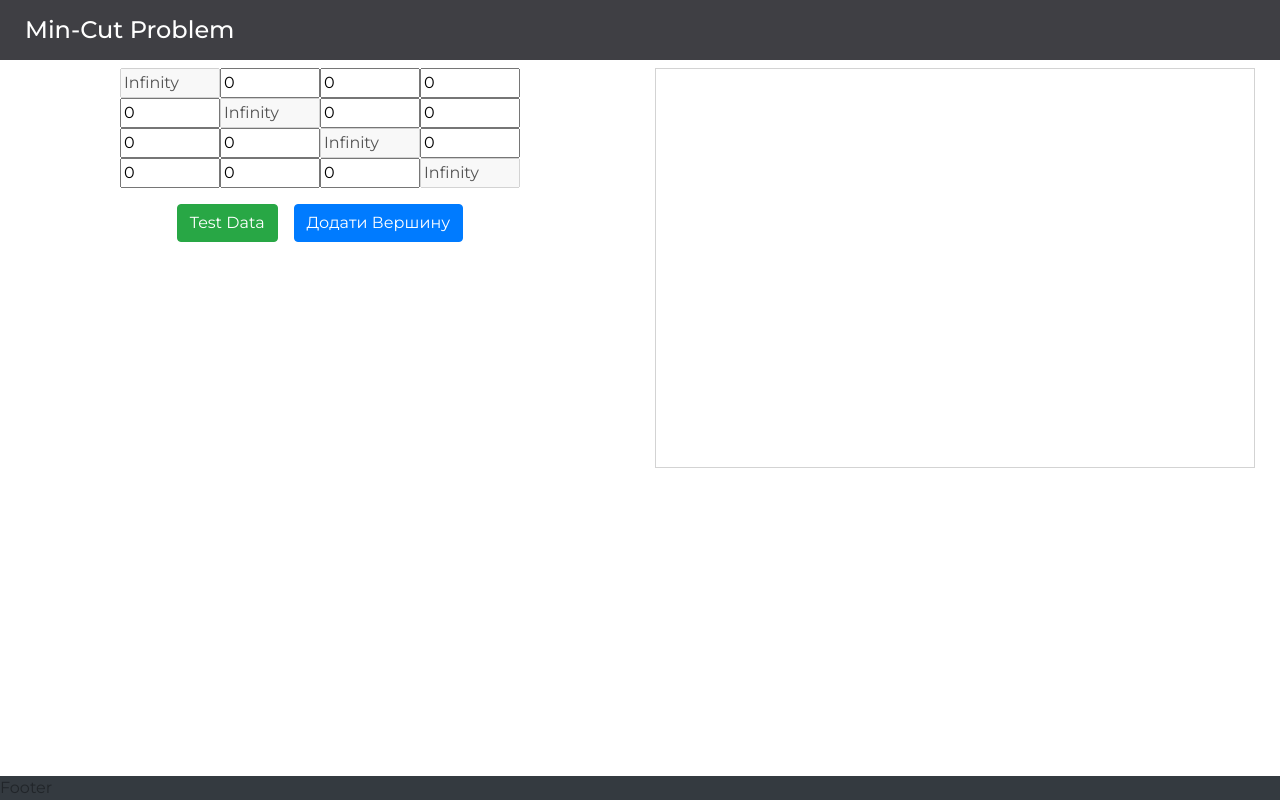
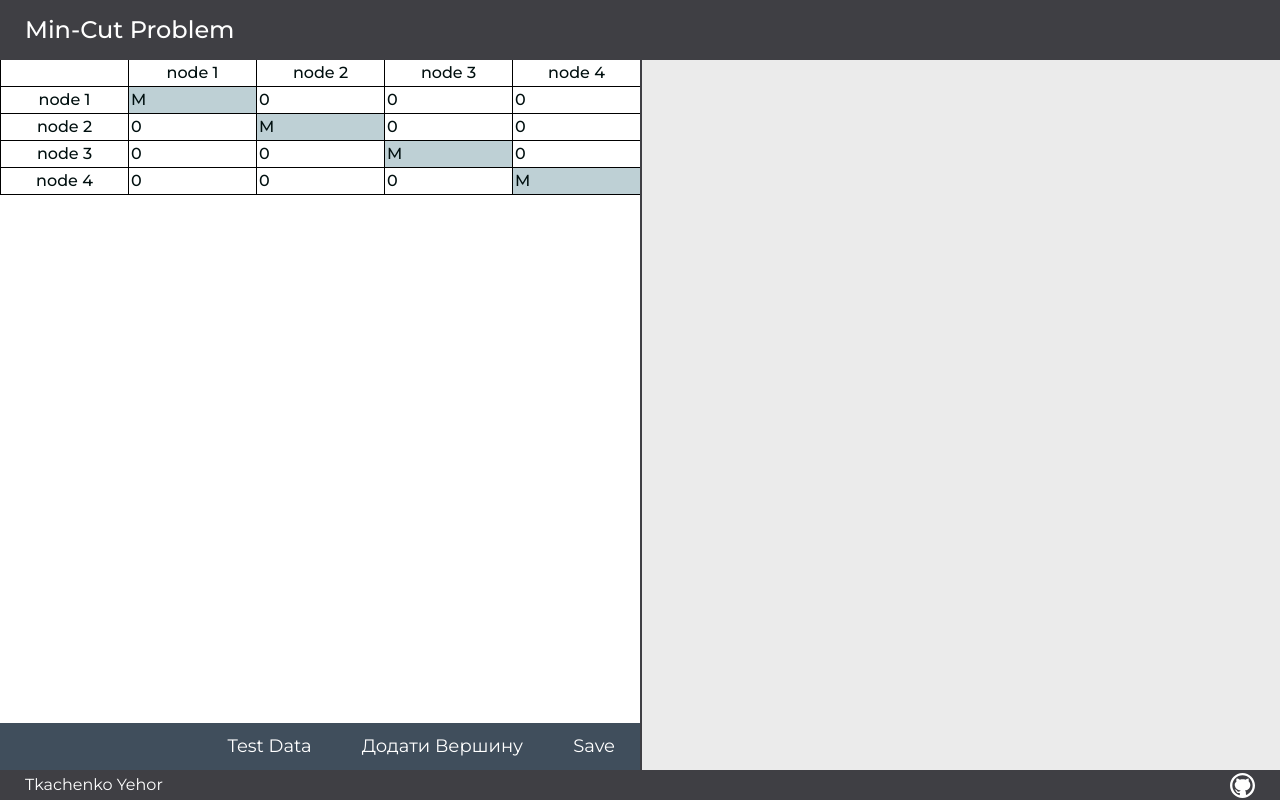
Before and after one commit to EgoTkachenco/Min_Cut_Course_Work, a Vue app: page / in a window 1280 px wide. Built offline with nearby package versions, Linux system fonts and the light colour scheme.

Commit message:
Add graph representation class and small UI updates

```diff
--- a/src/App.vue
+++ b/src/App.vue
@@ -3,17 +3,29 @@
     <app-navbar></app-navbar>
 
     <div class="flex-grow-1">
-      <div class="container-fluid mt-2">
-        <div class="row">
-          <div class="col-12">
-            <app-graph-input></app-graph-input>
-          </div>
-        </div>
+      <div class="container-fluid">
+        <app-graph-input></app-graph-input>
       </div>
     </div>
 
-    <footer class="bg-dark white">
-      Footer
+    <footer>
+      <div>Tkachenko Yehor</div>
+      <div class="ml-auto">
+        <a href="https://github.com/EgoTkachenco/Min_Cut_Course_Work">
+          <svg
+            xmlns="http://www.w3.org/2000/svg"
+            width="25"
+            height="25"
+            fill="#fff"
+            viewBox="0 0 291.32 291.32">
+            <g>
+              <path
+                d="M145.66,0C65.219,0,0,65.219,0,145.66c0,80.45,65.219,145.66,145.66,145.66   s145.66-65.21,145.66-145.66C291.319,65.219,226.1,0,145.66,0z M186.462,256.625c-0.838-11.398-1.775-25.518-1.83-31.235   c-0.364-4.388-0.838-15.549-11.434-22.677c42.068-3.523,62.087-26.774,63.526-57.499c1.202-17.497-5.754-32.883-18.107-45.3   c0.628-13.282-0.401-29.023-1.256-35.941c-9.486-2.731-31.608,8.949-37.79,13.947c-13.037-5.062-44.945-6.837-64.336,0   c-13.747-9.668-29.396-15.64-37.926-13.974c-7.875,17.452-2.813,33.948-1.275,35.914c-10.142,9.268-24.289,20.675-20.447,44.572   c6.163,35.04,30.816,53.94,70.508,58.564c-8.466,1.73-9.896,8.048-10.606,10.788c-26.656,10.997-34.275-6.791-37.644-11.425   c-11.188-13.847-21.23-9.832-21.849-9.614c-0.601,0.218-1.056,1.092-0.992,1.511c0.564,2.986,6.655,6.018,6.955,6.263   c8.257,6.154,11.316,17.27,13.2,20.438c11.844,19.473,39.374,11.398,39.638,11.562c0.018,1.702-0.191,16.032-0.355,27.184   C64.245,245.992,27.311,200.2,27.311,145.66c0-65.365,52.984-118.348,118.348-118.348S264.008,80.295,264.008,145.66   C264.008,196.668,231.69,239.992,186.462,256.625z"
+              />
+            </g>
+          </svg>
+        </a>
+      </div>
     </footer>
   </div>
 </template>
@@ -22,13 +34,11 @@
   import Navbar from './components/app-navbar';
   import GraphInput from './components/app-graph-input';
 
-
-
   export default {
     data: () => ({}),
     components: {
       'app-navbar': Navbar,
-      'app-graph-input': GraphInput
+      'app-graph-input': GraphInput,
     },
   };
 </script>
@@ -45,4 +55,34 @@
     flex-direction: column;
     min-height: 100vh;
   }
+  footer {
+    width: 100%;
+    display: flex;
+    align-items: center;
+    padding: 0 25px;
+    background: #3f3f44;
+    color: #fff;
+    height: 30px;
+  }
+  .toolbar {
+    display: flex;
+    align-self: flex-end;
+    justify-content: flex-end;
+    width: 100%;
+    background: #404E5C;
+  }
+  .toolbar-btn {
+    padding: 10px 25px;
+    border: none;
+    background: none;
+    color: #fff;
+    font-size: 18px;
+    transition: all 300ms;
+  }
+  .toolbar-btn:hover {
+    background: #3f3f44;
+  }
+  .toolbar-btn:focus {
+    outline: 1px solid #4062bb;
+  }
 </style>
--- a/src/components/app-graph-input.vue
+++ b/src/components/app-graph-input.vue
@@ -1,50 +1,73 @@
 <template>
-  <div id="graph-input" class="row" v-if="graph">
-    <div class="col-12 col-md-6">
-      <div
-        class="d-flex justify-content-center"
-        v-for="(row, rowIndex) in graph"
-        :key="rowIndex">
+  <div id="graph-input" class="row" v-if="matrix">
+    <div class="col-12 col-md-6 px-0 d-flex flex-column">
+      <div class="table-wrapper">
+        <div class="d-flex align-items-start">
+          <input class="label" disabled />
+          <input
+            v-for="(item, index) in matrix.length"
+            :key="index"
+            class="label"
+            type="text"
+            disabled
+            :value="`node ${index + 1}`"
+          />
+        </div>
         <div
-          v-for="(item, index) in graph[rowIndex]"
-          :key="rowIndex + ' ' + index">
+          class="d-flex align-items-start"
+          v-for="(row, rowIndex) in matrix"
+          :key="rowIndex"
+        >
           <input
+            class="label"
+            type="text"
+            disabled
+            :value="`node ${rowIndex + 1}`"
+          />
+          <input
+            v-for="(item, index) in matrix[rowIndex]"
+            :key="rowIndex + ' ' + index"
             type="text"
             :disabled="index == rowIndex"
-            :value="graph[rowIndex][index]"
+            :value="index != rowIndex ? matrix[rowIndex][index] : 'M'"
             @input="changeWeight(rowIndex, index, $event.target.value)"
-            :key="index"/>
+          />
         </div>
       </div>
 
-      <div class="d-flex justify-content-center my-3">
-        <button class="btn btn-success mx-2" @click="fillTestData">
-          Test Data
-        </button>
-        <button class="btn btn-primary mx-2" @click="addVertex">
-          Додати Вершину
-        </button>
+      <div class="d-flex mt-3 flex-grow-1">
+        <div class="toolbar">
+          <button class="toolbar-btn" @click="fillTestData">
+            Test Data
+          </button>
+          <button class="toolbar-btn" @click="addVertex">
+            Додати Вершину
+          </button>
+          <button class="toolbar-btn" @click="save">
+            Save
+          </button>
+        </div>
       </div>
     </div>
 
-    <div class="col-12 col-md-6">
-      <app-visualize :data="graph"></app-visualize>
+    <div class="col-12 col-md-6 px-0">
+      <app-visualize :data="matrix"></app-visualize>
     </div>
   </div>
 </template>
 
 <script>
   import Visualize from './app-graph-visualization';
-
+  import * as Graph from '../graph.js';
   export default {
     data: () => ({}),
     computed: {
-      graph: {
+      matrix: {
         get() {
-          return this.$store.state.graph;
+          return this.$store.state.matrix;
         },
         set(val) {
-          this.$store.dispatch('setGraph', val);
+          this.$store.dispatch('setMatrix', val);
         },
       },
     },
@@ -53,10 +76,10 @@
     },
     methods: {
       addVertex() {
-        this.graph = this.initArray(1 + this.graph.length, true);
+        this.matrix = this.initArray(1 + this.matrix.length, true);
       },
       fillTestData() {
-        let testArray = this.initArray(this.graph.length, false);
+        let testArray = this.initArray(this.matrix.length, false);
         for (const row in testArray) {
           for (const col in testArray[row]) {
             if (col > row) {
@@ -67,13 +90,13 @@
           }
         }
 
-        this.graph = testArray;
+        this.matrix = testArray;
       },
       changeWeight(row, col, value) {
-        let arr = this.initArray(this.graph.length, true);
-        arr[row][col] = value;
-        arr[col][row] = value;
-        this.graph = arr;
+        let arr = this.initArray(this.matrix.length, true);
+        arr[row][col] = Number(value);
+        arr[col][row] = Number(value);
+        this.matrix = arr;
       },
       initArray(size, inited) {
         let arr = new Array(size).fill(0);
@@ -81,14 +104,14 @@
         for (const row in arr) {
           arr[row] = new Array(size).fill(0);
           for (const col in arr[row]) {
-            let data = Infinity;
+            let data = null;
             if (col != row) {
               if (
                 inited &&
-                col < this.graph.length &&
-                row < this.graph.length
+                col < this.matrix.length &&
+                row < this.matrix.length
               ) {
-                data = this.graph[row][col];
+                data = this.matrix[row][col];
               } else {
                 data = 0;
               }
@@ -99,19 +122,56 @@
 
         return arr;
       },
+      save() {
+        let graph = new Graph(this.matrix);
+        console.log(graph);
+        let minNode = graph.getMinConnectiveNode();
+        console.log(minNode);
+        let maxConnectiveNode = graph.getNodeMaxConnectiveNode(minNode.node);
+        console.log(maxConnectiveNode);
+        graph.mergeNodes(minNode.node, maxConnectiveNode.node);
+        console.log(graph);
+        // this.graph = graph.matrix
+      },
     },
     created() {
-      this.graph = this.initArray(4, false);
+      this.matrix = this.initArray(4, false);
     },
   };
 </script>
 
 <style scoped>
   #graph-input {
+    min-height: calc(100vh - 90px);
+  }
+  #graph-input input,
+  #graph-input .label {
+    min-width: 90px;
+  }
+  #graph-input .label {
+    text-align: center;
   }
   #graph-input input {
+    border-radius: 0;
+    border: 0;
+    border-bottom: 1px solid black;
+    border-left: 1px solid black;
+    color: #000f0f;
+    font-weight: 500;
+  }
+  #graph-input input:disabled {
+    background: #bed0d5;
+  }
+  #graph-input input.label:disabled {
+    background: #fff;
+  }
+  #graph-input input:focus {
+    outline-style: dashed;
+    outline-width: 2px;
+    outline-color: #4062bb;
+  }
+  .table-wrapper {
     width: 100%;
-    min-width: 30px;
-    max-width: 100px;
+    overflow: auto;
   }
 </style>
--- a/src/components/app-graph-visualization.vue
+++ b/src/components/app-graph-visualization.vue
@@ -1,7 +1,5 @@
 <template>
-  <div>
-    <div id="mynetwork"></div>
-  </div>
+  <div id="network"></div>
 </template>
 
 <script>
@@ -19,11 +17,20 @@
       updateGraph() {
         let nodes = [];
         for (const key in this.data) {
-          nodes.push({ id: String(Number(key) + 1), label: String(Number(key) + 1) });
+          nodes.push({
+            id: String(Number(key) + 1),
+            label: String(Number(key) + 1),
+            shape: 'circle',
+            widthConstraint: {
+              minimum: 35
+            },
+            font: {
+              color: '#fff',
+              size: 20
+            }
+          });
         }
-
         let edges = [];
-
         for (const row in this.data) {
           for (const col in this.data[row]) {
             if (col > row && Number(this.data[row][col]) !== 0) {
@@ -32,17 +39,37 @@
                 to: String(Number(col) + 1),
                 label: String(this.data[row][col]),
                 font: { align: 'middle' },
+                length: 250,
+                physics: true,
               });
             }
           }
         }
         // create a network
-        var container = document.getElementById('mynetwork');
+        var container = document.getElementById('network');
         var data = {
           nodes: nodes,
           edges: edges,
         };
-        var options = { physics: false };
+        var options = {
+          height: '100%',
+          width: '100%',
+          autoResize: true,
+          groups: {
+            myGroup: {color:{background:'#EBEBEB'}, borderWidth: 1}
+          },
+          physics: {
+            enabled: true,
+            hierarchicalRepulsion: {
+              centralGravity: 0.5,
+              springLength: 500,
+              springConstant: 0.0,
+              nodeDistance: 200,
+              damping: 1,
+            },
+            solver: 'hierarchicalRepulsion',
+          },
+        };
         new vis.Network(container, data, options);
       },
     },
@@ -50,9 +77,10 @@
 </script>
 
 <style scoped>
-  #mynetwork {
-    width: 600px;
-    height: 400px;
-    border: 1px solid lightgray;
+  #network {
+    width: 100%;
+    height: 100%;
+    background: #EBEBEB;
+    border-left: 2px solid #3f3f44;
   }
 </style>
--- /dev/null
+++ b/src/graph.js
@@ -0,0 +1,76 @@
+class Graph {
+  constructor(matrix) {
+		let nodes = [];
+    for (let id = 0; id < matrix.length; id++) {
+			let edges = [];
+			let name = this.nodes ? this.nodes[id].name : id + 1;
+      matrix[id].forEach((item, index) => {
+        if (item) edges[index] = { node: index, weight: item };
+			});
+      nodes[id] = { name: name, edges: edges };
+    }
+    this.nodes = nodes;
+  }
+  getMinConnectiveNode() {
+    let minNode = { node: null, weight: Infinity };
+    this.nodes.map((item, id) => {
+      let edgesSum = 0;
+      item.edges.map((item) => {
+        edgesSum += item.weight;
+      });
+      console.log('Iteration', { node: id, weight: edgesSum });
+      if (edgesSum < minNode.weight) {
+        minNode = { node: id, weight: edgesSum };
+      }
+    });
+    return minNode;
+  }
+  getNodeMaxConnectiveNode(node) {
+    let maxNode = { node: null, weight: 0 };
+    this.nodes[node].edges.map((item, id) => {
+      if (id !== node && maxNode.weight < item.weight) {
+        maxNode = { node: id, weight: item.weight };
+      }
+    });
+    return maxNode;
+  }
+  // Merge Node 1 to node 2
+  mergeNodes(node_1, node_2) {
+		this.nodes[node_2].name += ' ' + this.nodes[node_1].name;
+
+		this.nodes[node_1].edges.map(item => {
+			if(item.node !== node_1 && item.node !== node_2) {
+				this.nodes[node_2].edges[item.node].weight += this.nodes[node_1].edges[item.node].weight
+				this.nodes[item.node].edges[node_2].weight += this.nodes[node_1].edges[item.node].weight
+				delete this.nodes[this.nodes[node_1].edges[item.node].node].edges[node_1]
+			}
+		})
+
+		delete this.nodes[node_2].edges[node_1];
+		delete this.nodes[node_1];
+
+
+		// let newMatrix = [];
+    // for (let row = 0; row < this.matrix.length; row++) {
+    //   if (row !== node_1) {
+    //     let newRow = Object.assign([], this.matrix[row]);
+    //     newRow.splice(node_1, 1);
+    //     newMatrix.push(newRow);
+    //   }
+		// }
+		// let mergedRow = Object.assign([], this.matrix[node_1]);
+		// mergedRow.splice(node_1, 1);
+		// mergedRow.map((item, index) => {
+		// 	if( index!== node_2) {
+		// 		newMatrix[node_2][index]+=item;
+		// 		newMatrix[index][node_2]+=item;
+		// 	}
+		// })
+		// debugger
+		// this.nodes[node_2].name += ' ' + this.nodes[node_1].name;
+		// this.matrix = newMatrix;
+		// this.saveGraph();
+  }
+}
+
+module.exports = Graph;
--- a/src/main.js
+++ b/src/main.js
@@ -1,12 +1,10 @@
 import Vue from 'vue'
 import App from './App.vue'
-import router from './router'
 import store from './store'
 
 Vue.config.productionTip = false
 
 new Vue({
-  router,
   store,
   render: h => h(App)
 }).$mount('#app')
--- a/src/views/About.vue
+++ /dev/null
@@ -1,5 +0,0 @@
-<template>
-  <div class="about">
-    <h1>This is an about page</h1>
-  </div>
-</template>
```
Also changed, not shown: src/router/index.js (deleted, +0 -24 lines), src/store/index.js (+5 -5 lines).
